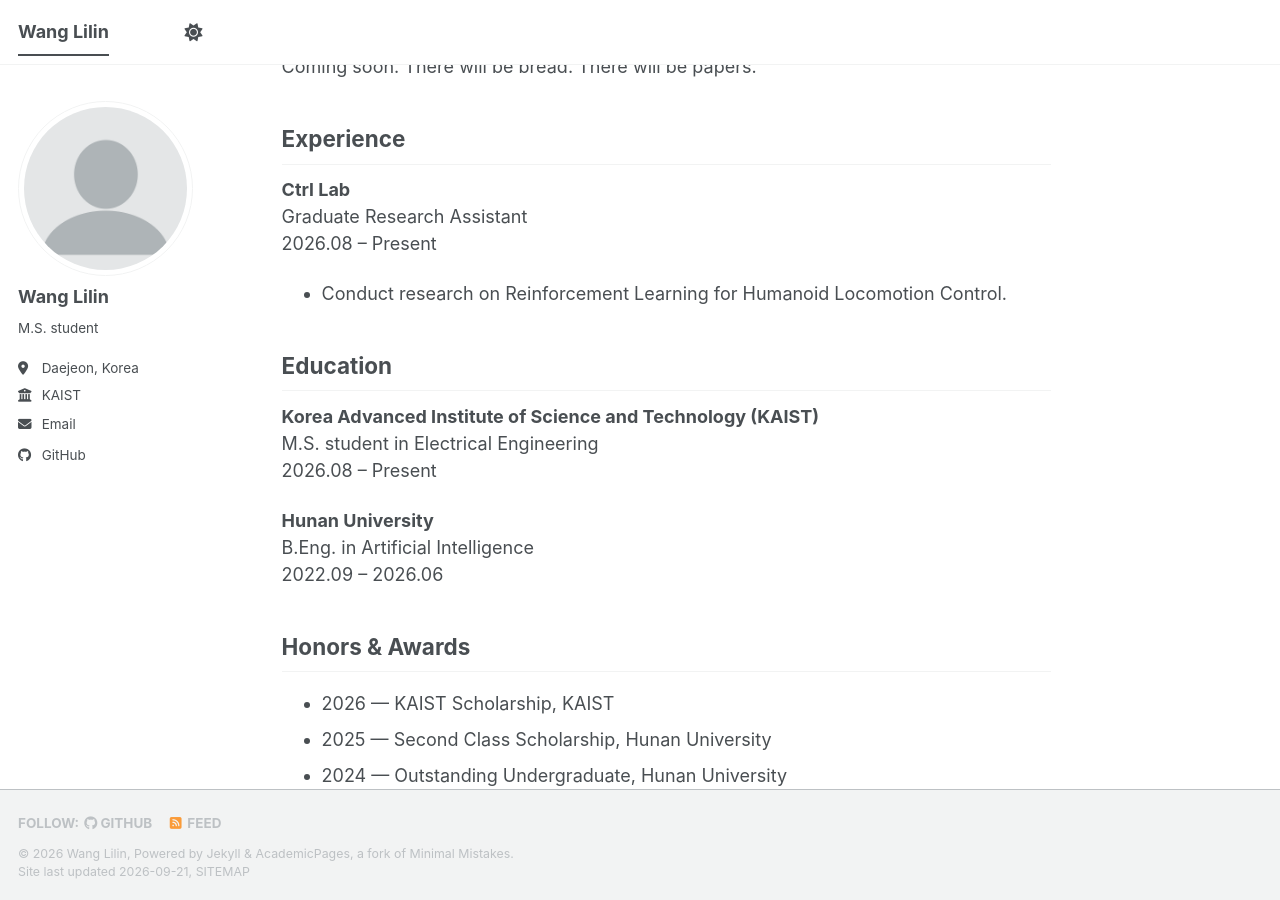
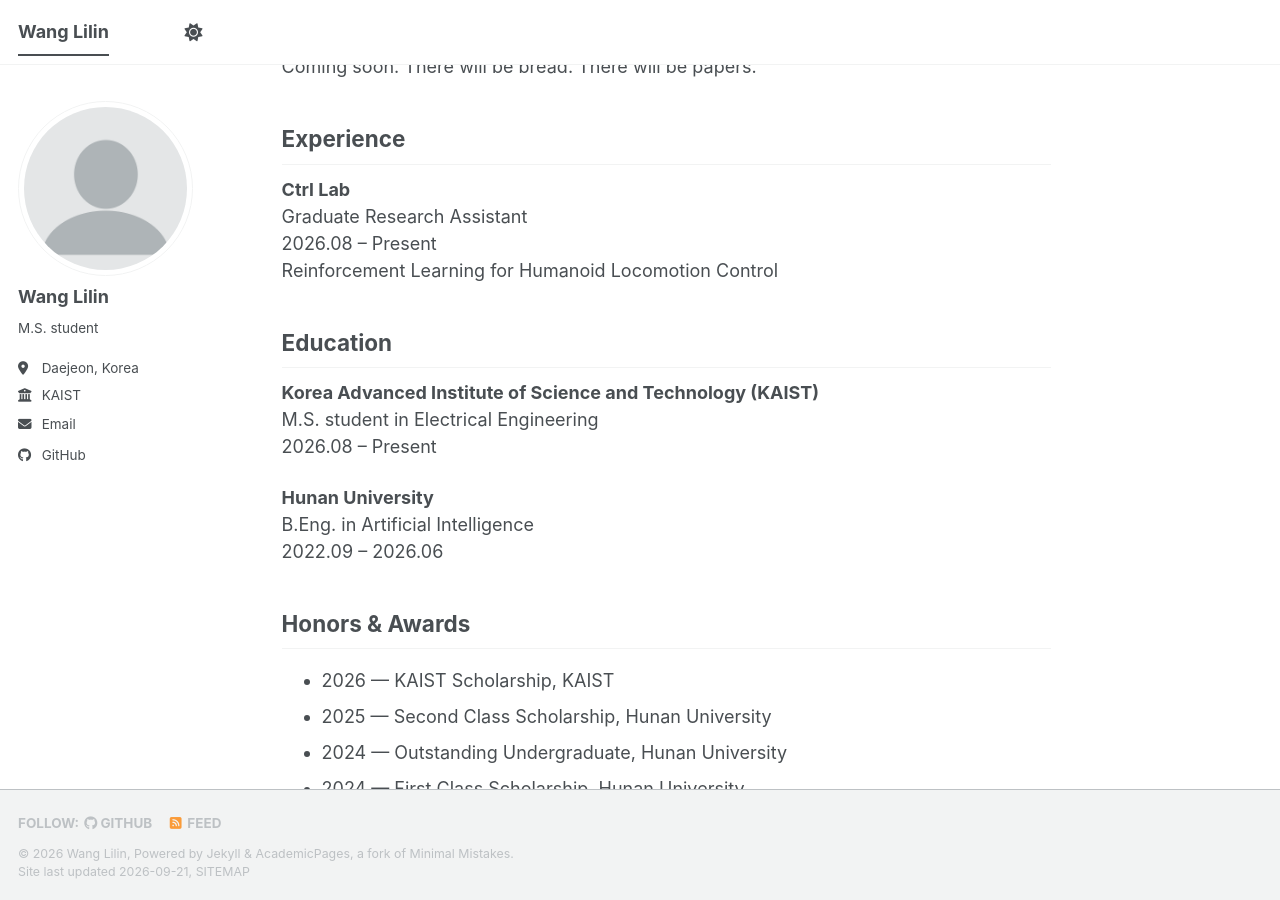
Before and after one commit to wll41/wll41.github.io, a Jekyll site: the page built from _pages/about.md, in a window 1280 px wide and 900 px high, scrolled down 527 px. Built offline with Jekyll 4.4.1, drawn with Linux system fonts in a browser that asks for light colours; a style sheet for code colours, icons or effects is not loaded.

Commit message:
Update personal details in about.md for the 7 time
Removed a line describing research responsibilities.

```diff
--- a/_pages/about.md
+++ b/_pages/about.md
@@ -24,8 +24,7 @@ Coming soon. There will be bread. There will be papers.
 **Ctrl Lab**
 Graduate Research Assistant
 2026.08 – Present
-
-- Conduct research on Reinforcement Learning for Humanoid Locomotion Control.
+Reinforcement Learning for Humanoid Locomotion Control
 
 ## Education
 
```
